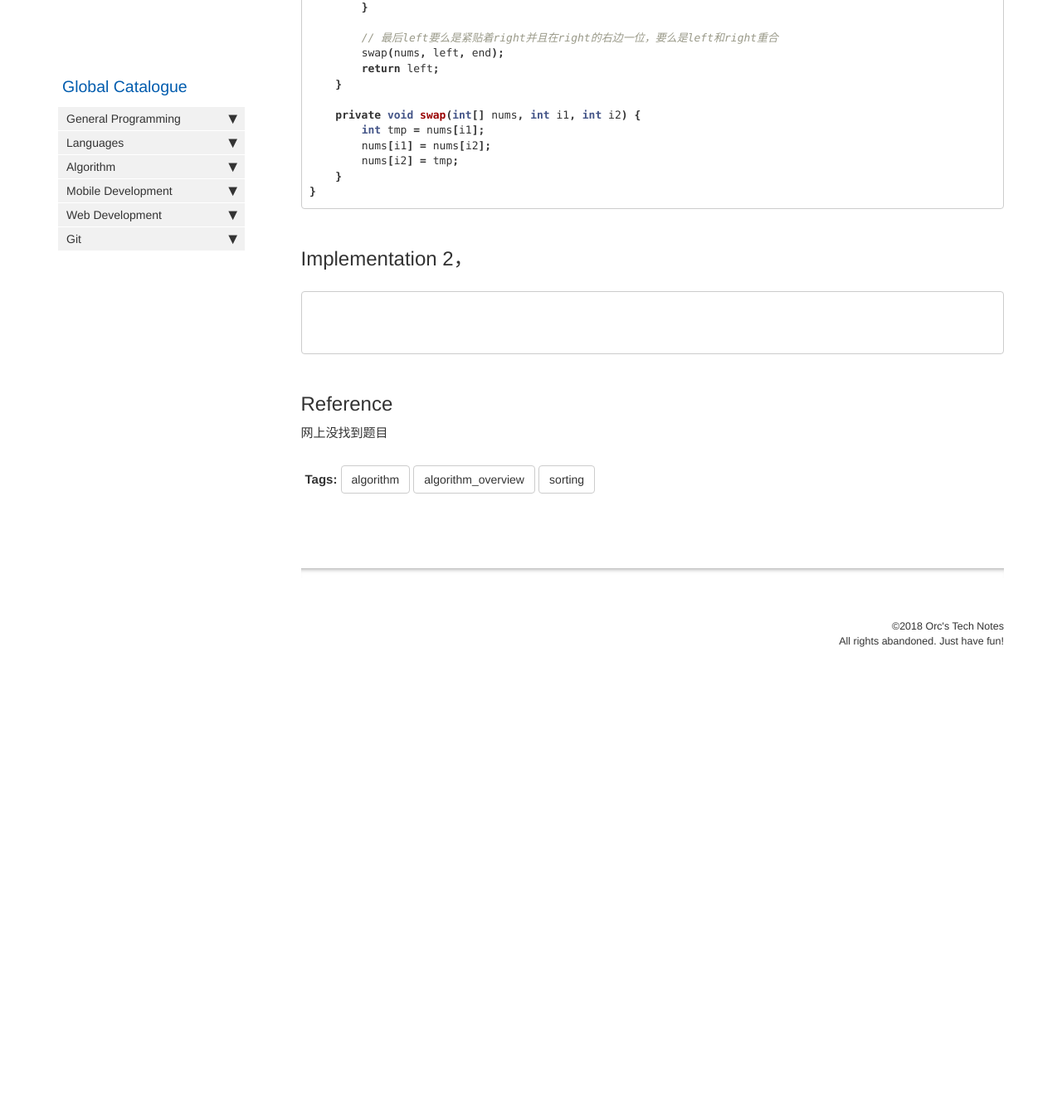
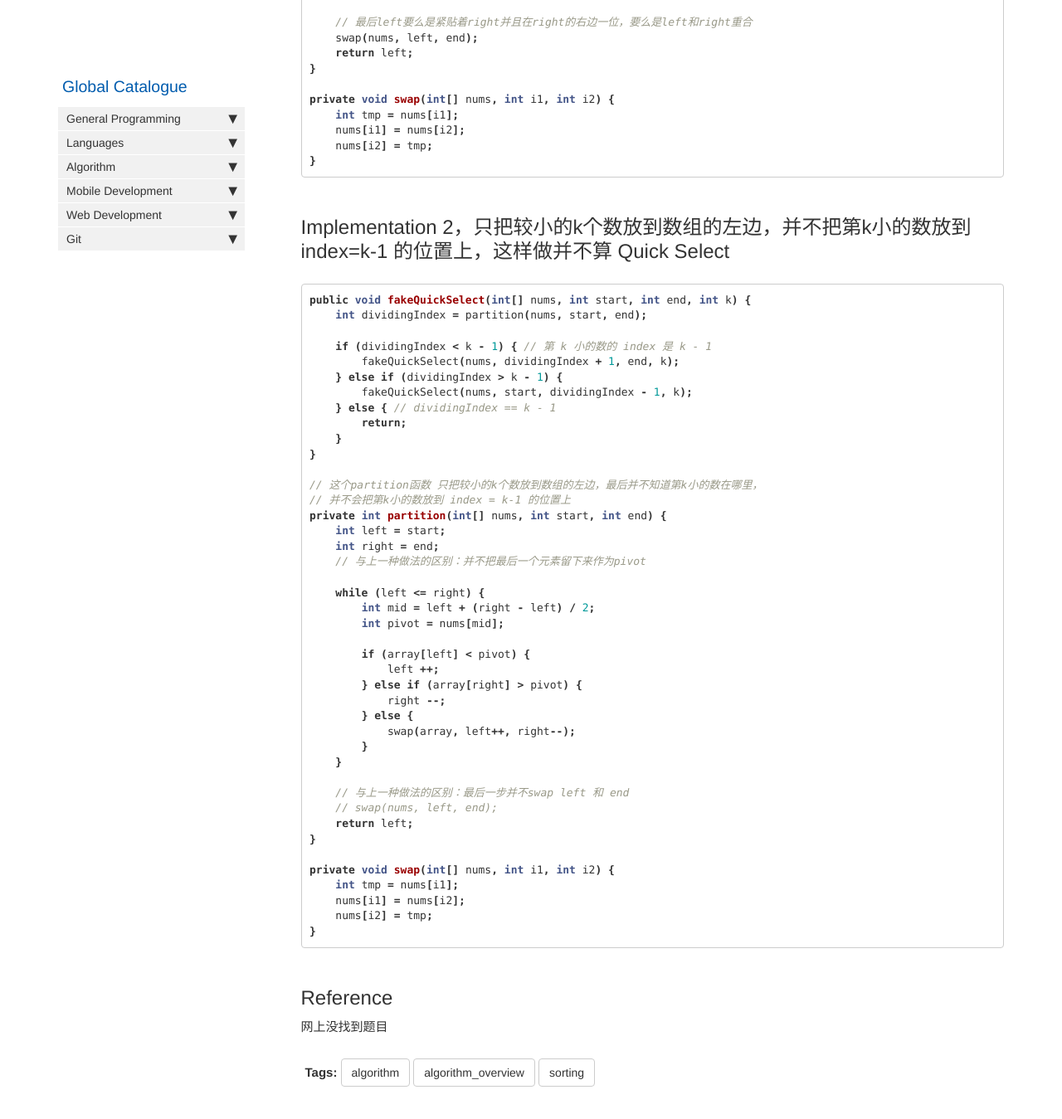
Before and after one commit to HungryOrc/hungryorc.github.io, a Jekyll site: the page built from pages/algorithm/algorithm_quick_select.md, in a window 1280 px wide and 1400 px high, scrolled down 1368 px. Shown: the top 1349 px of the window at 83% size. Built offline with Jekyll 4.4.1, drawn with Linux system fonts in a browser that asks for light colours; nearby versions of some CDN libraries; comment, search, counter and statistics services are not loaded; before the commit the page ends 2200 px from its top, so only the background shows below that; some of the changed text lies outside the part shown.

Commit message:
Update algorithm_quick_select.md

````diff
--- a/pages/algorithm/algorithm_quick_select.md
+++ b/pages/algorithm/algorithm_quick_select.md
@@ -29,57 +29,94 @@ It is related to the "Quick Sort" sorting algorithm.
 ## Implementation 1，经典版
 
 ```java
-public class Solution {
-    // quick select 这个算法的定义就是 “找第 k 小的数”，k 也就是下面的最后一个参数
-    private int quickSelect(int[] nums, int start, int end, int k) {
-        int chosenIndex = partition(nums, start, end);
+// quick select 这个算法的定义就是 “找第 k 小的数”，k 也就是下面的最后一个参数
+public int quickSelect(int[] nums, int start, int end, int k) {
+    int chosenIndex = partition(nums, start, end);
 
-        if (chosenIndex < k - 1) { // 第 k 小的数的 index 是 k - 1
-            return quickSelect(nums, chosenIndex + 1, end, k);
-        } else if (chosenIndex > k - 1) {
-            return quickSelect(nums, start, chosenIndex - 1, k);
-        } else { // chosenIndex == k - 1
-            return nums[chosenIndex];
+    if (chosenIndex < k - 1) { // 第 k 小的数的 index 是 k - 1
+        return quickSelect(nums, chosenIndex + 1, end, k);
+    } else if (chosenIndex > k - 1) {
+        return quickSelect(nums, start, chosenIndex - 1, k);
+    } else { // chosenIndex == k - 1
+        return nums[chosenIndex];
+    }
+}
+
+// 和一般的 quick sort 的 partition函数 一样
+// 这个函数一方面会把小于pivot的数都放到左半边，另一方面会把pivot的index返回来
+// 在下面的 partition 的实现里，pivot的选取是选数组里的最右边的数。可以用别的选法，比如随机
+private int partition(int[] nums, int start, int end) {
+    int left = start;
+    int right = end - 1; // 别忘了 -1，因为 pivot取为最后一个数了，所以right只能取为倒数第二个
+    int pivot  = nums[end];
+
+    while (left <= right) {
+        if (array[left] < pivot) {
+            left ++;
+        } else if (array[right] > pivot) {
+            right --;
+        } else {
+            swap(array, left++, right--);
         }
     }
 
-    // 和一般的 quick sort 的 partition函数 一样
-    // 这个函数一方面会把小于pivot的数都放到左半边，另一方面会把pivot的index返回来
-    // 在下面的 partition 的实现里，pivot的选取是选数组里的最右边的数。可以用别的选法，比如随机
-    private int partition(int[] nums, int start, int end) {
-        int left = start;
-        int right = end - 1; // 别忘了 -1，因为 pivot取为最后一个数了，所以right只能取为倒数第二个
-        int pivot  = nums[end];
+    // 最后left要么是紧贴着right并且在right的右边一位，要么是left和right重合
+    swap(nums, left, end);
+    return left;
+}
 
-        while (left <= right) {
-            if (array[left] < pivot) {
-                left ++;
-            } else if (array[right] > pivot) {
-                right --;
-            } else {
-                swap(array, left++, right--);
-            }
-        }
-
-        // 最后left要么是紧贴着right并且在right的右边一位，要么是left和right重合
-        swap(nums, left, end);
-        return left;
-    }
-
-    private void swap(int[] nums, int i1, int i2) {
-        int tmp = nums[i1];
-        nums[i1] = nums[i2];
-        nums[i2] = tmp;
-    }
+private void swap(int[] nums, int i1, int i2) {
+    int tmp = nums[i1];
+    nums[i1] = nums[i2];
+    nums[i2] = tmp;
 }
 ```
 
-## Implementation 2，
+## Implementation 2，只把较小的k个数放到数组的左边，并不把第k小的数放到 index=k-1 的位置上，这样做并不算 Quick Select
 
 ```java
+public void fakeQuickSelect(int[] nums, int start, int end, int k) {
+    int dividingIndex = partition(nums, start, end);
 
+    if (dividingIndex < k - 1) { // 第 k 小的数的 index 是 k - 1
+        fakeQuickSelect(nums, dividingIndex + 1, end, k);
+    } else if (dividingIndex > k - 1) {
+        fakeQuickSelect(nums, start, dividingIndex - 1, k);
+    } else { // dividingIndex == k - 1
+        return;
+    }
+}
 
+// 这个partition函数 只把较小的k个数放到数组的左边，最后并不知道第k小的数在哪里，
+// 并不会把第k小的数放到 index = k-1 的位置上
+private int partition(int[] nums, int start, int end) {
+    int left = start;
+    int right = end;
+    // 与上一种做法的区别：并不把最后一个元素留下来作为pivot
 
+    while (left <= right) {
+        int mid = left + (right - left) / 2;
+        int pivot = nums[mid];
+
+        if (array[left] < pivot) {
+            left ++;
+        } else if (array[right] > pivot) {
+            right --;
+        } else {
+            swap(array, left++, right--);
+        }
+    }
+
+    // 与上一种做法的区别：最后一步并不swap left 和 end
+    // swap(nums, left, end);
+    return left;
+}
+
+private void swap(int[] nums, int i1, int i2) {
+    int tmp = nums[i1];
+    nums[i1] = nums[i2];
+    nums[i2] = tmp;
+}
 ```
 
 ## Reference
````
